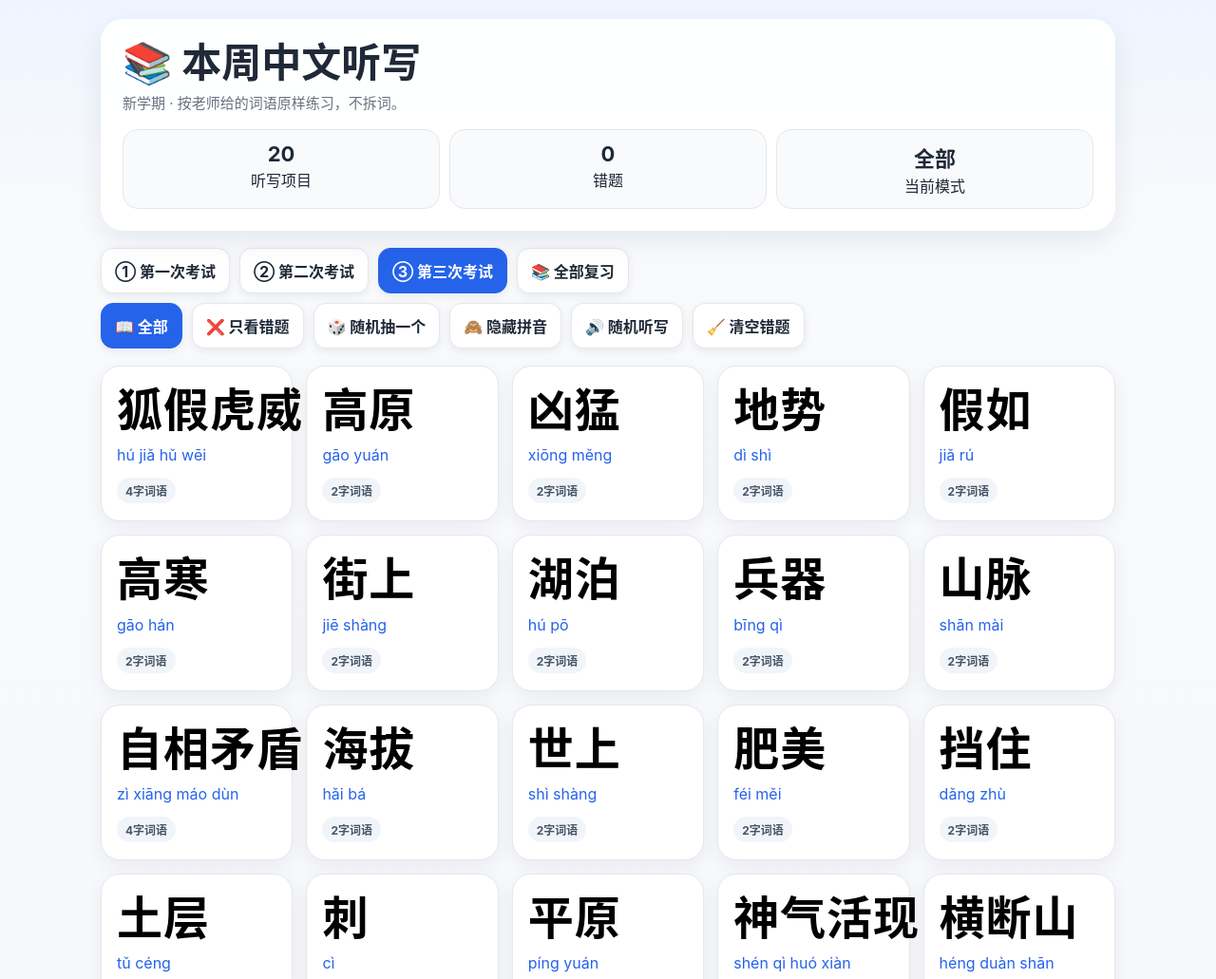
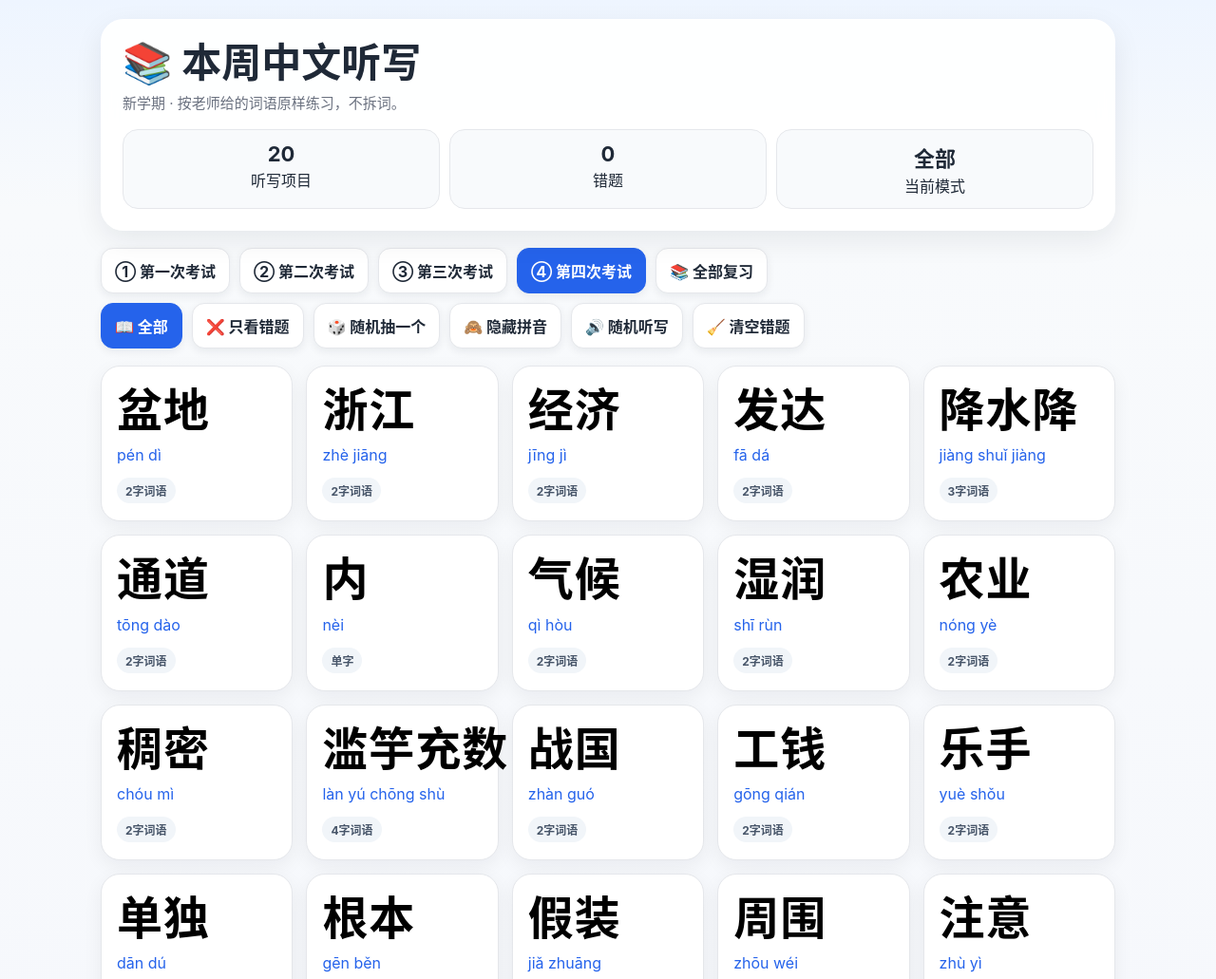
Before and after one commit to visla-bonnie/chinese-stroke-practice, a plain HTML site: page index.html in a window 1280 px wide. Shown: the top 1031 px of the page at 95% size. Drawn offline with Linux system fonts and the light colour scheme.

Commit message:
Update index.html

```diff
--- a/index.html
+++ b/index.html
@@ -363,7 +363,8 @@
     <div class="toolbar" style="margin-bottom:-8px">
       <button id="exam1Btn" onclick="selectExam(1)">① 第一次考试</button>
       <button id="exam2Btn" onclick="selectExam(2)">② 第二次考试</button>
-      <button id="exam3Btn" class="primary" onclick="selectExam(3)">③ 第三次考试</button>
+      <button id="exam3Btn" onclick="selectExam(3)">③ 第三次考试</button>
+      <button id="exam4Btn" class="primary" onclick="selectExam(4)">④ 第四次考试</button>
       <button id="allExamBtn" onclick="selectExam(0)">📚 全部复习</button>
     </div>
 
@@ -498,8 +499,31 @@ const exam3Vocab = [
   {term:"横断山", pinyin:"héng duàn shān"}
 ];
 
-let currentExam = 3;
-let vocab = exam3Vocab;
+const exam4Vocab = [
+  {term:"盆地", pinyin:"pén dì"},
+  {term:"浙江", pinyin:"zhè jiāng"},
+  {term:"经济", pinyin:"jīng jì"},
+  {term:"发达", pinyin:"fā dá"},
+  {term:"降水降", pinyin:"jiàng shuǐ jiàng"},
+  {term:"通道", pinyin:"tōng dào"},
+  {term:"内", pinyin:"nèi"},
+  {term:"气候", pinyin:"qì hòu"},
+  {term:"湿润", pinyin:"shī rùn"},
+  {term:"农业", pinyin:"nóng yè"},
+  {term:"稠密", pinyin:"chóu mì"},
+  {term:"滥竽充数", pinyin:"làn yú chōng shù"},
+  {term:"战国", pinyin:"zhàn guó"},
+  {term:"工钱", pinyin:"gōng qián"},
+  {term:"乐手", pinyin:"yuè shǒu"},
+  {term:"单独", pinyin:"dān dú"},
+  {term:"根本", pinyin:"gēn běn"},
+  {term:"假装", pinyin:"jiǎ zhuāng"},
+  {term:"周围", pinyin:"zhōu wéi"},
+  {term:"注意", pinyin:"zhù yì"}
+];
+
+let currentExam = 4;
+let vocab = exam4Vocab;
 
 const STORAGE_KEY = "new_semester_dictation_wrong_v1";
 let wrong = JSON.parse(localStorage.getItem(STORAGE_KEY) || "{}");
@@ -513,13 +537,15 @@ function selectExam(n){
   vocab = n === 1 ? exam1Vocab :
           n === 2 ? exam2Vocab :
           n === 3 ? exam3Vocab :
-          [...exam1Vocab, ...exam2Vocab, ...exam3Vocab];
+          n === 4 ? exam4Vocab :
+          [...exam1Vocab, ...exam2Vocab, ...exam3Vocab, ...exam4Vocab];
   currentIndex = 0;
   showWrongOnly = false;
 
   document.getElementById("exam1Btn").classList.toggle("primary", n === 1);
   document.getElementById("exam2Btn").classList.toggle("primary", n === 2);
   document.getElementById("exam3Btn").classList.toggle("primary", n === 3);
+  document.getElementById("exam4Btn").classList.toggle("primary", n === 4);
   document.getElementById("allExamBtn").classList.toggle("primary", n === 0);
   document.getElementById("allBtn").classList.add("primary");
   document.getElementById("wrongBtn").classList.remove("active");
```
